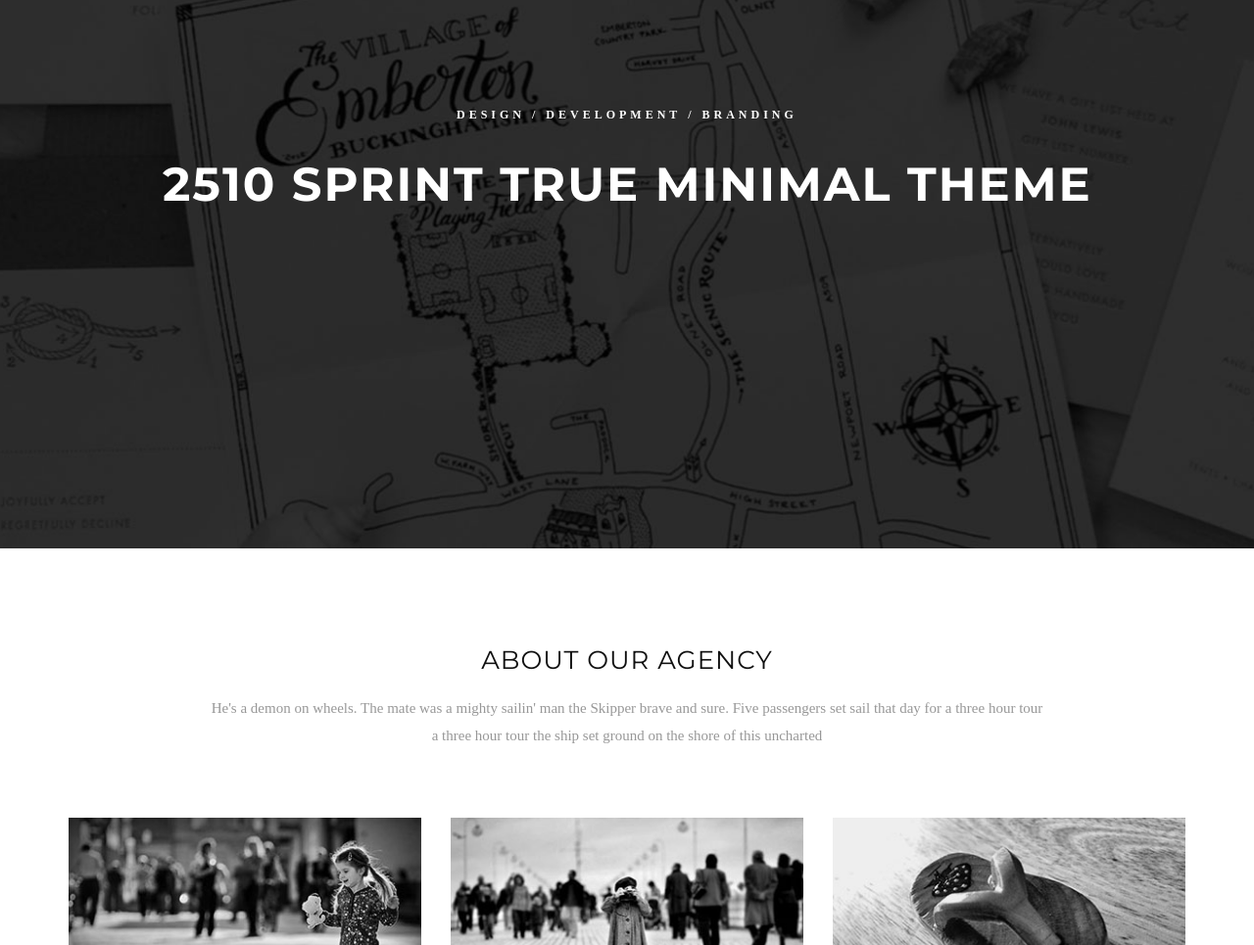
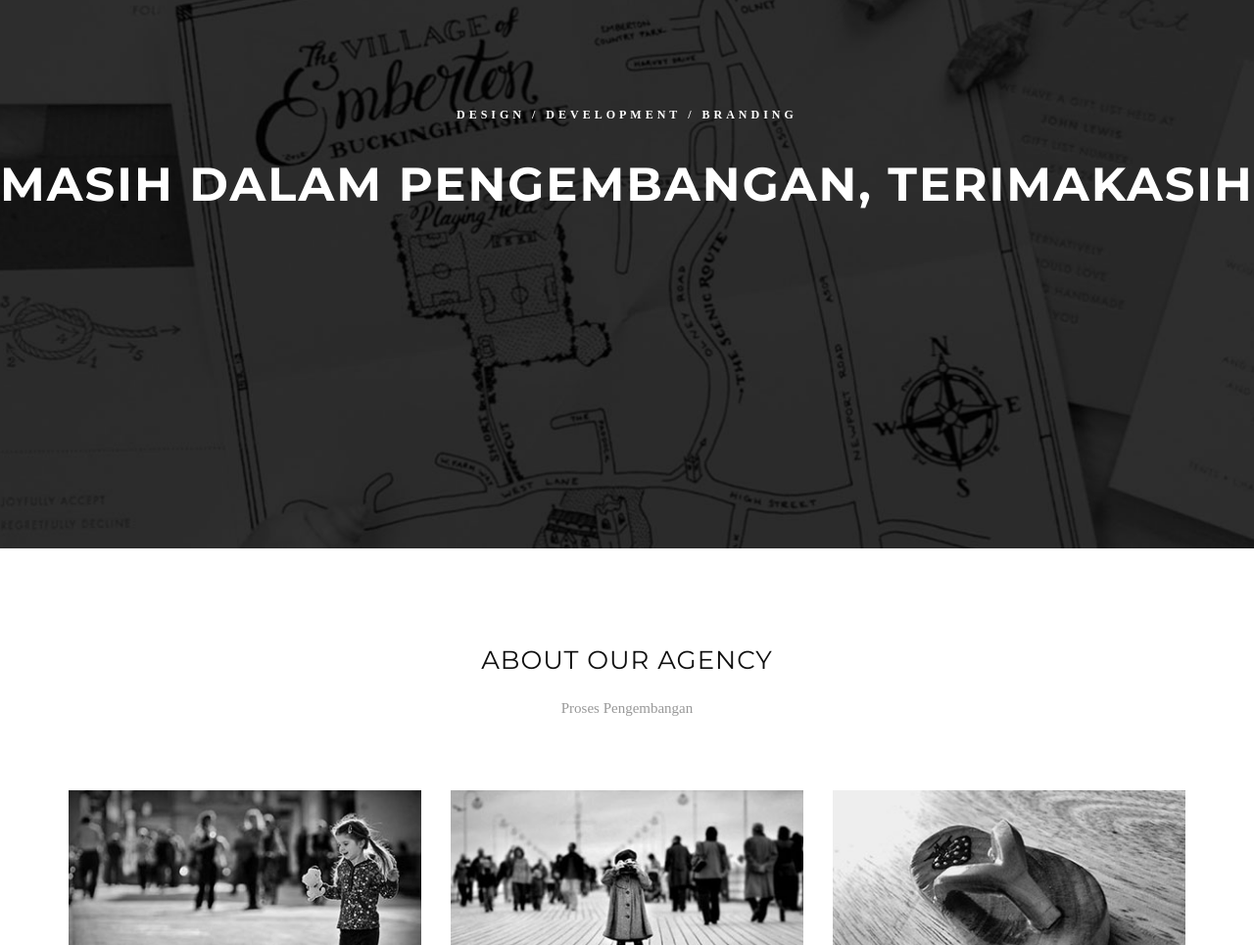
Before and after one commit to summerlime25/dimasarputra.github.io, a plain HTML site: page index.html in a window 1280 px wide. Shown: the part 413-1378 px from the top of the page at 98% size. Drawn offline with nearby package versions, Linux system fonts and the light colour scheme; some packages are replaced by stand-ins of ours; a web font is replaced by a local one.

Commit message:
pengembangan

```diff
--- a/index.html
+++ b/index.html
@@ -97,7 +97,7 @@
                   data-endelementdelay="0.1"
                   data-endspeed="300"
                   data-captionhidden="on"
-                  style="color: #fff; font-size: 48px; font-weight:bold; letter-spacing:2px;"> 2510 Sprint true Minimal theme </div>
+                  style="color: #fff; font-size: 48px; font-weight:bold; letter-spacing:2px;"> Masih Dalam Pengembangan, Terimakasih </div>
 
               <!-- Layer -->
               <div class="tp-caption font-droid-serif sfb text-center text-uppercase tp-resizeme"
@@ -133,7 +133,7 @@
                   data-endelementdelay="0.1"
                   data-endspeed="300"
                   data-captionhidden="on"
-                  style="color: #fff; font-size: 45px; font-weight:bolder; letter-spacing:2px;"> WE ARE BLOSSOM </div>
+                  style="color: #fff; font-size: 45px; font-weight:bolder; letter-spacing:2px;"> Proses Pengembangan </div>
 
               <!-- Layer -->
               <div class="tp-caption sft font-montserrat uppercase tp-resizeme"
@@ -149,7 +149,7 @@
                   data-endelementdelay="0.1"
                   data-endspeed="300"
                   data-captionhidden="on"
-                  style="color: #fff; font-size: 45px; font-weight:bolder; letter-spacing:2px;"> A CREATIVE DIGITAL AGENCY </div>
+                  style="color: #fff; font-size: 45px; font-weight:bolder; letter-spacing:2px;"> A CREATIVE DIGITAL AGENCY WEB SITE </div>
 
               <!-- Layer -->
               <div class="tp-caption sfb text-center tp-resizeme"
@@ -178,7 +178,7 @@
         <!-- Tittle -->
         <div class="tittle">
           <h4>About our agency</h4>
-          <p>He's a demon on wheels. The mate was a mighty sailin' man the Skipper brave and sure. Five passengers set sail that day for a three hour tour a three hour tour the ship set ground on the shore of this uncharted</p>
+          <p>Proses Pengembangan</p>
         </div>
         <ul class="row">
           <li class="col-sm-4"> <img class="img-responsive" src="images/about-img-1.jpg" alt="" >
```
